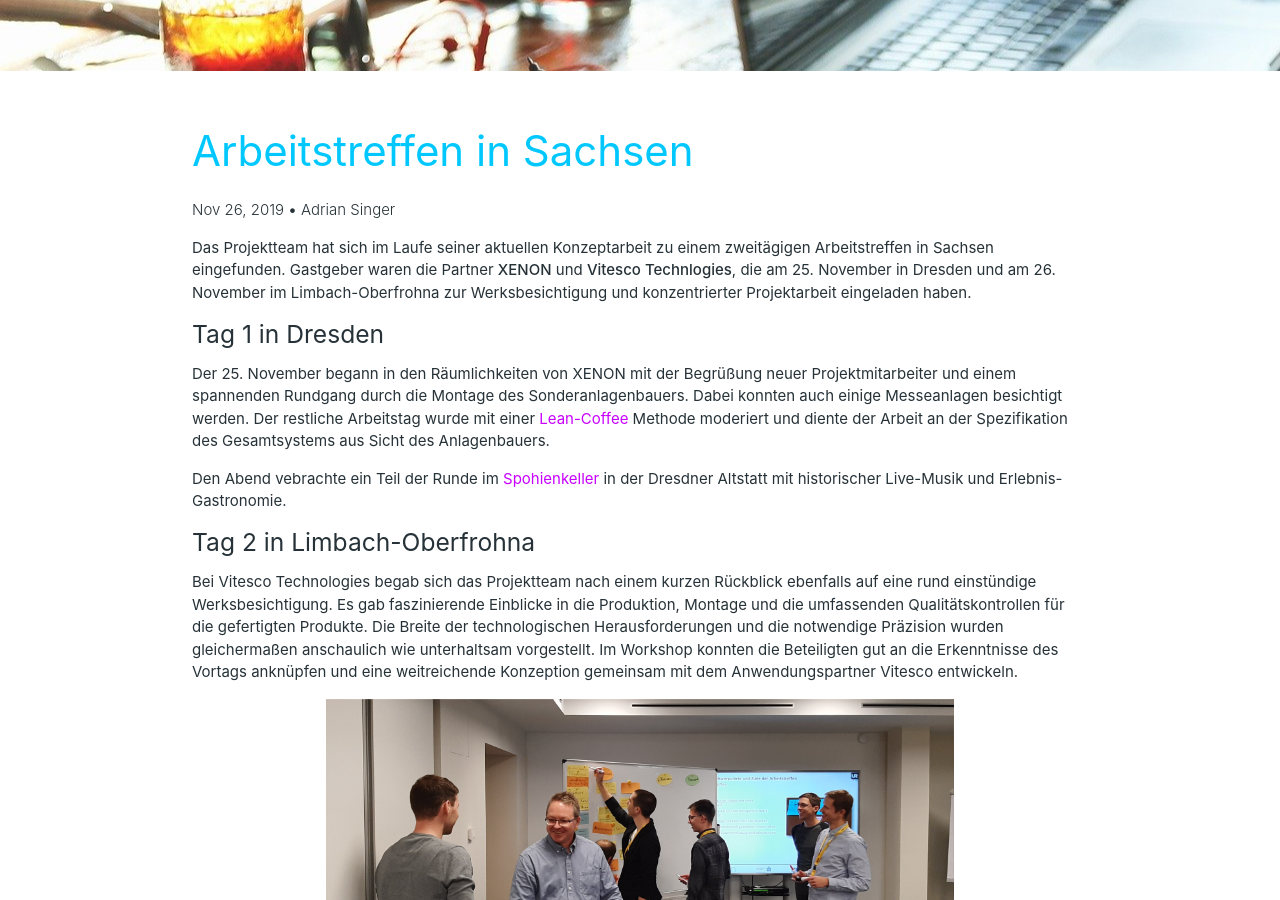
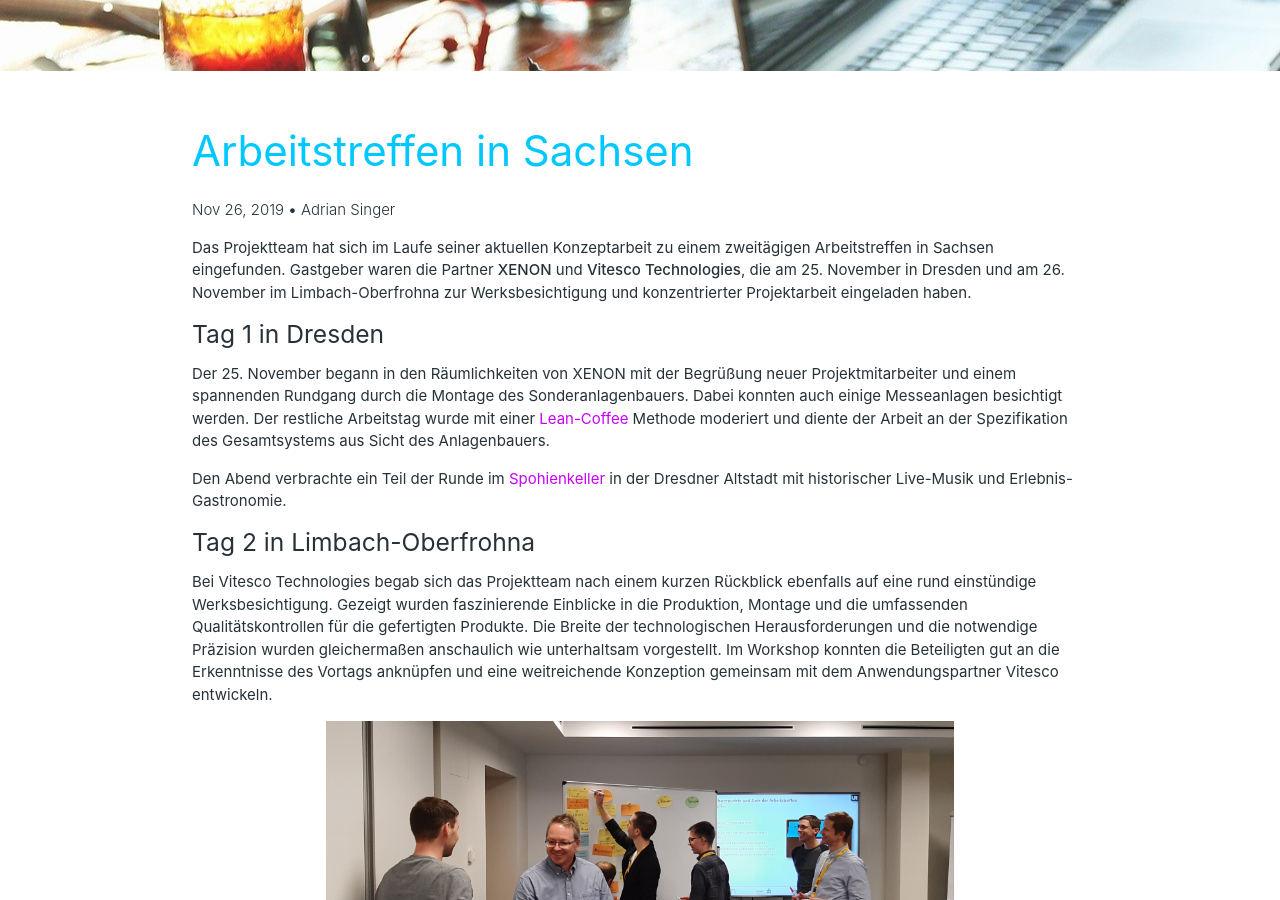
Before and after one commit to safe-UR-chain/safe-ur-chain.github.io, a Jekyll site: the page built from _posts/2019-11-26-Workshops-1-und-2.md, in a window 1280 px wide and 900 px high, scrolled down 368 px. Built offline with Jekyll 4.4.1, drawn with Linux system fonts in a browser that asks for light colours; nearby versions of some CDN libraries.

Commit message:
minor changes

```diff
--- a/_posts/2019-11-26-Workshops-1-und-2.md
+++ b/_posts/2019-11-26-Workshops-1-und-2.md
@@ -8,15 +8,15 @@
 ---
 
 Das Projektteam hat sich im Laufe seiner aktuellen Konzeptarbeit zu einem zweitägigen Arbeitstreffen in Sachsen eingefunden.
-Gastgeber waren die Partner **XENON** und **Vitesco Technlogies**, die am 25. November in Dresden und am 26. November im Limbach-Oberfrohna zur Werksbesichtigung und konzentrierter Projektarbeit eingeladen haben.
+Gastgeber waren die Partner **XENON** und **Vitesco Technologies**, die am 25. November in Dresden und am 26. November im Limbach-Oberfrohna zur Werksbesichtigung und konzentrierter Projektarbeit eingeladen haben.
 
 ##### Tag 1 in Dresden
 Der 25. November begann in den Räumlichkeiten von XENON mit der Begrüßung neuer Projektmitarbeiter und einem spannenden Rundgang durch die Montage des Sonderanlagenbauers. Dabei konnten auch einige Messeanlagen besichtigt werden. Der restliche Arbeitstag wurde mit einer [Lean-Coffee](https://leancoffee.org/) Methode moderiert und diente der Arbeit an der Spezifikation des Gesamtsystems aus Sicht des Anlagenbauers.
 
-Den Abend vebrachte ein Teil der Runde im [Spohienkeller](https://sophienkeller-dresden.de/) in der Dresdner Altstatt mit historischer Live-Musik und Erlebnis-Gastronomie.
+Den Abend verbrachte ein Teil der Runde im [Spohienkeller](https://sophienkeller-dresden.de/) in der Dresdner Altstadt mit historischer Live-Musik und Erlebnis-Gastronomie.
 
 ##### Tag 2 in Limbach-Oberfrohna
-Bei Vitesco Technologies begab sich das Projektteam nach einem kurzen Rückblick ebenfalls auf eine rund einstündige Werksbesichtigung. Es gab faszinierende Einblicke in die Produktion, Montage und die umfassenden Qualitätskontrollen für die gefertigten Produkte. Die Breite der technologischen Herausforderungen und die notwendige Präzision wurden gleichermaßen anschaulich wie unterhaltsam vorgestellt. Im Workshop konnten die Beteiligten gut an die Erkenntnisse des Vortags anknüpfen und eine weitreichende Konzeption gemeinsam mit dem Anwendungspartner Vitesco entwickeln.
+Bei Vitesco Technologies begab sich das Projektteam nach einem kurzen Rückblick ebenfalls auf eine rund einstündige Werksbesichtigung. Gezeigt wurden faszinierende Einblicke in die Produktion, Montage und die umfassenden Qualitätskontrollen für die gefertigten Produkte. Die Breite der technologischen Herausforderungen und die notwendige Präzision wurden gleichermaßen anschaulich wie unterhaltsam vorgestellt. Im Workshop konnten die Beteiligten gut an die Erkenntnisse des Vortags anknüpfen und eine weitreichende Konzeption gemeinsam mit dem Anwendungspartner Vitesco entwickeln.
 
 <div class="container">
 <div class="carousel carousel-slider center">
```
